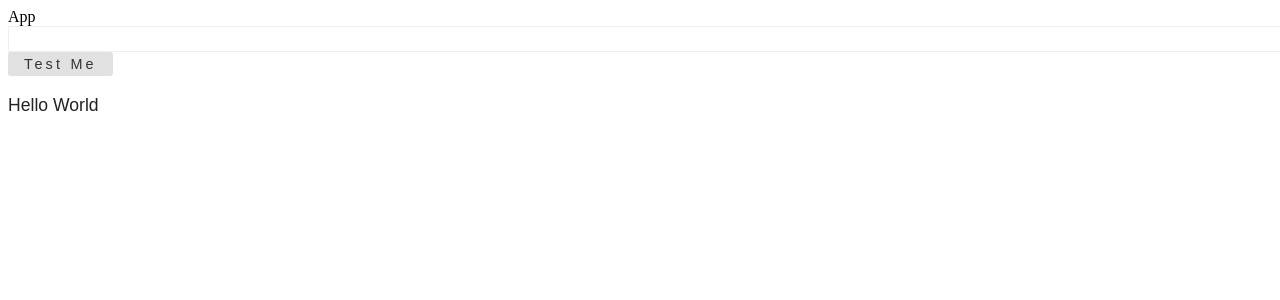
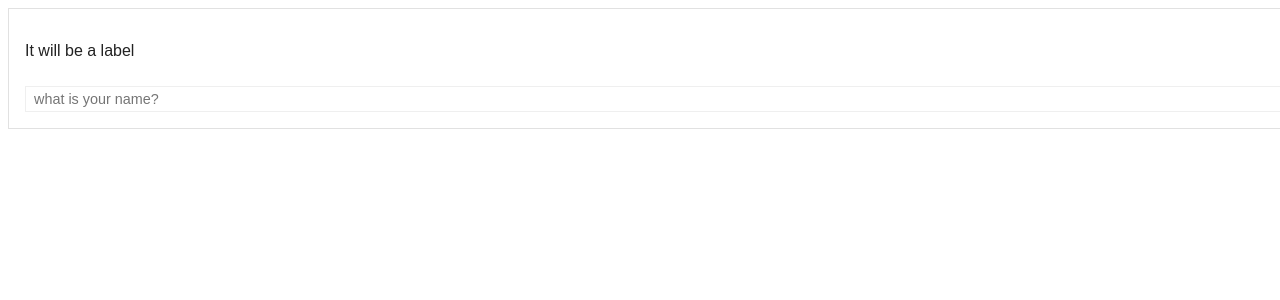
Before and after one commit to HM-Azijul/React-Custom-Form, a React (Vite) app: page / in a window 1280 px wide. Shown: the top 300 px of the page. Built offline with nearby package versions, Linux system fonts and the light colour scheme.

Commit message:
added forms component (inputGroup.jsx) into shared component. all shared component will keep here

```diff
--- a/src/app/App.jsx
+++ b/src/app/App.jsx
@@ -1,3 +1,4 @@
+import InputGroup from '../components/shared/forms/InputGroup';
 import Button from '../components/UI/buttons/Button';
 import TextInput from '../components/UI/inputs/TextInput';
 import Text from '../components/UI/texts/Text';
@@ -5,10 +6,11 @@ import Text from '../components/UI/texts/Text';
 const App = () => {
   return (
     <div>
-      App
-      <TextInput />
+      {/* <TextInput />
       <Button>Test Me</Button>
-      <Text size="lg">Hello World</Text>
+      <Text size="lg">lorem1000</Text> */}
+
+      <InputGroup />
     </div>
   );
 };
--- /dev/null
+++ b/src/components/shared/forms/InputGroup.jsx
@@ -0,0 +1,23 @@
+import styled from 'styled-components';
+import TextInput from '../../UI/inputs/TextInput';
+import Text from '../../UI/texts/Text';
+
+const Container = styled.div`
+  width: 100%;
+  padding: 1rem;
+  border: 1px solid #e1e1e1;
+  display: flex;
+  flex-direction: column;
+  gap: 0.5rem;
+`;
+
+const InputGroup = () => {
+  return (
+    <Container>
+      <Text>It will be a label</Text>
+      <TextInput placeholder="what is your name?" />
+    </Container>
+  );
+};
+
+export default InputGroup;
```
